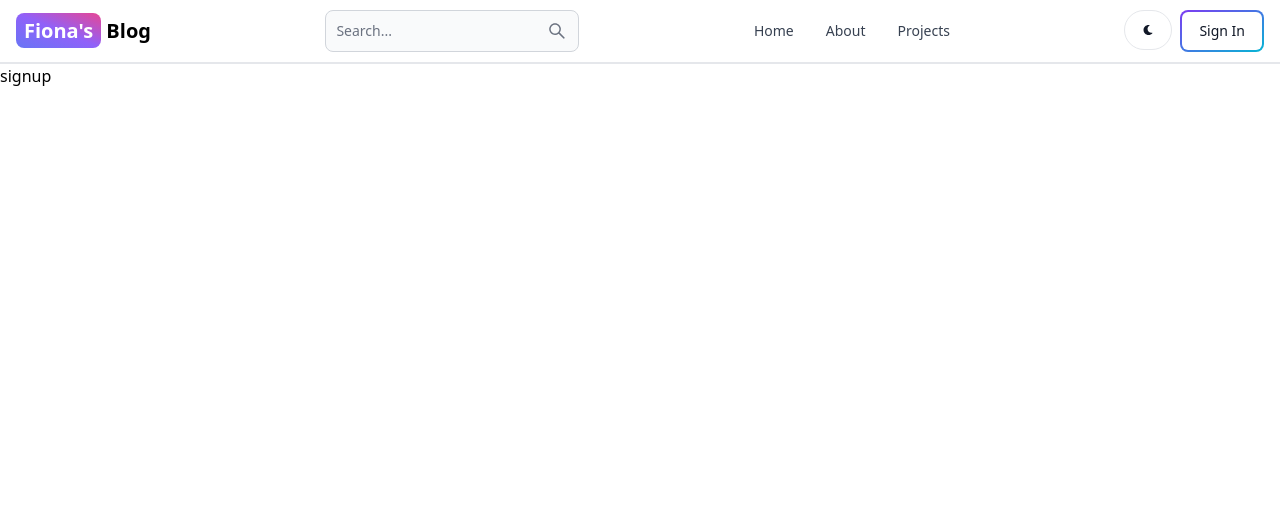
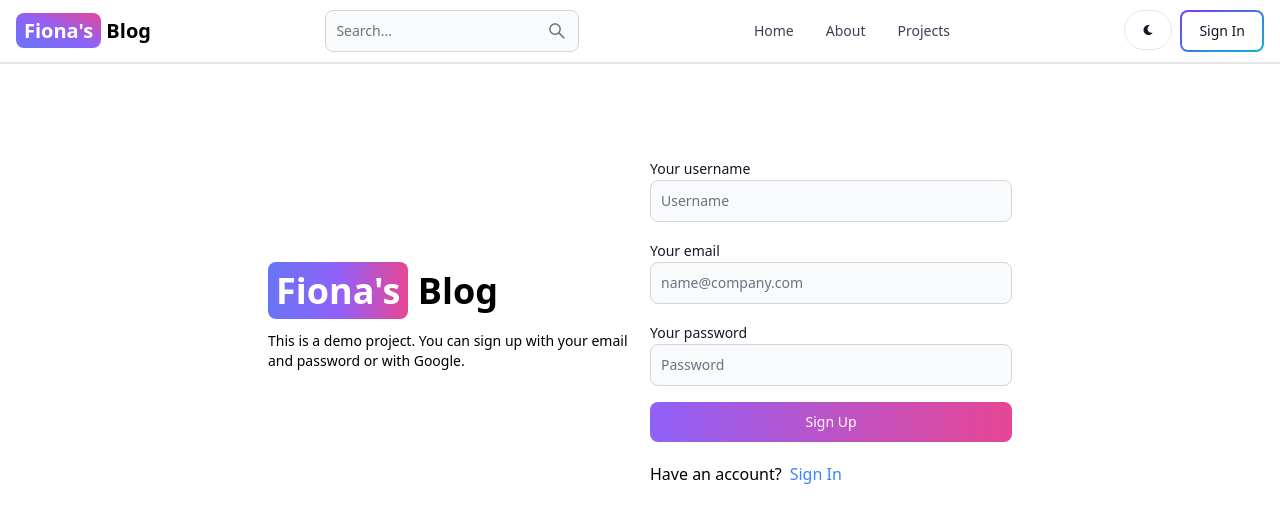
Before and after one commit to fiona-spencer/mern-blog, a React (Vite) app in the folder client/: page /sign-up in a window 1280 px wide. Shown: the top 522 px of the page. Built offline with nearby package versions, Linux system fonts and the light colour scheme.

Commit message:
complete sign-up page UI

```diff
--- a/client/src/pages/SignUp.jsx
+++ b/client/src/pages/SignUp.jsx
@@ -1,7 +1,52 @@
+import { Label, TextInput, Button } from "flowbite-react";
+import { Link } from "react-router-dom";
+
 export default function SignUp() {
   return (
-    <div>
-      signup
+    <div className='min-h-screen mt-20'>
+    <div className='flex p-3 max-w-3xl mx-auto flex-col md:flex-row md:items-center gap-5'>
+      {/* left */}
+      <div className='flex-1'>
+        <Link to='/' className='font-bold dark:text-white text-4xl'>
+          <span className='px-2 py-1 bg-gradient-to-r from-indigo-500 via-purple-500 to-pink-500 rounded-lg text-white'>
+            Fiona's
+          </span>
+          &nbsp;Blog
+        </Link>
+        <p className='text-sm mt-5'>
+          This is a demo project. You can sign up with your email and password
+          or with Google.
+        </p>
+      </div>
+      {/* right */}
+      <div className="flex-1">
+        <form className="flex flex-col gap-4">
+          <div className="">
+            <Label value="Your username"/>
+            <TextInput type="text" placeholder="Username" id="username"/>
+          </div>
+          <div className="">
+            <Label value="Your email"/>
+            <TextInput type="text" placeholder="name@company.com" id="email"/>
+          </div>
+          <div className="">
+            <Label value="Your password"/>
+            <TextInput type="text" placeholder="Password" id="password"/>
+          </div>
+          <Button gradientDuoTone='purpleToPink' type="sumbit">
+            Sign Up
+          </Button>
+        </form>
+        <div className="flex gap-2 text-smm mt-5">
+          <span>
+            Have an account?
+          </span>
+          <Link to='/sign-in' className="text-blue-500">
+            Sign In
+          </Link>
+        </div>
+      </div>
+      </div>
     </div>
   )
 }
```
